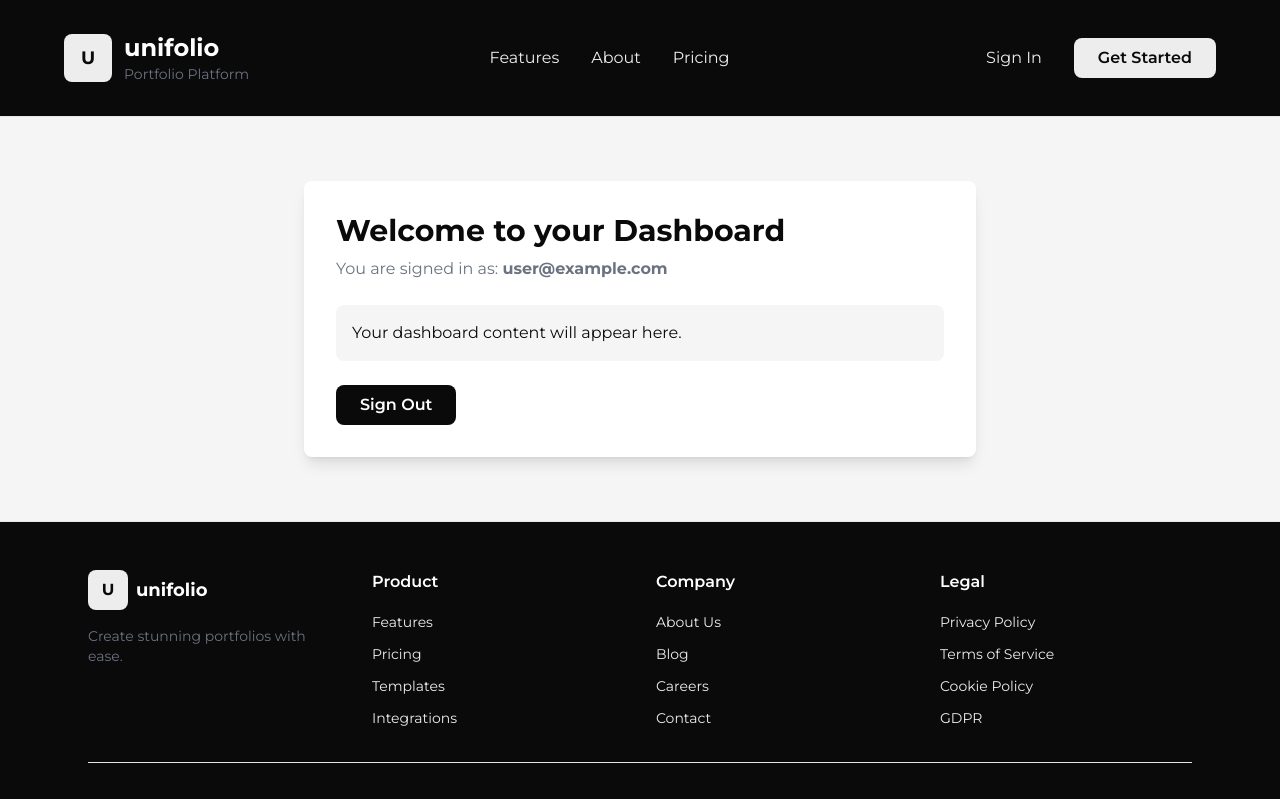
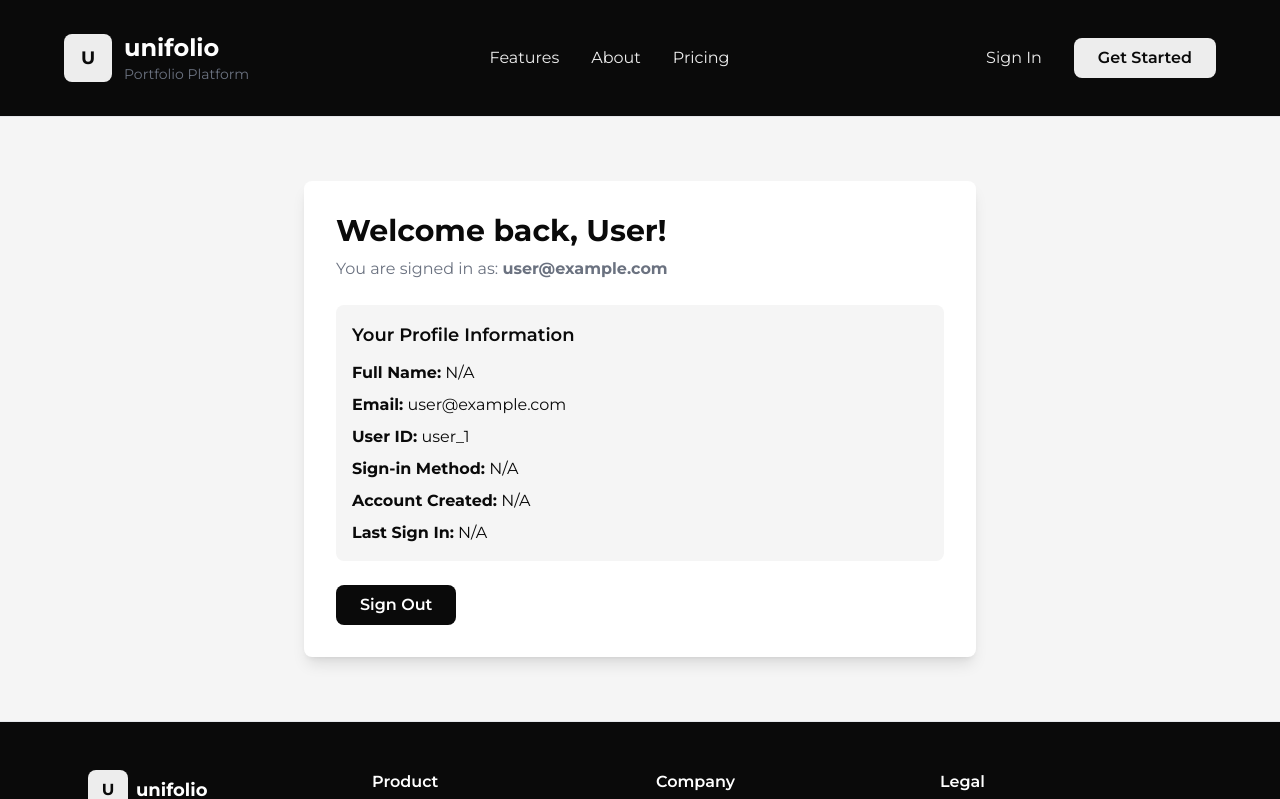
Before and after one commit to unifoliocs181/unifolio-core, a Next.js app: page /dashboard in a window 1280 px wide. Shown: the top 799 px of the page. Built offline with nearby package versions, Linux system fonts and the light colour scheme; no server answers; the database is empty; sample sign-in values are in the browser's storage.

Commit message:
Set up Firestore

```diff
--- a/src/app/dashboard/page.tsx
+++ b/src/app/dashboard/page.tsx
@@ -2,13 +2,15 @@
 import LoginHeader from '../../components/login/LoginHeader'
 import LoginFooter from '../../components/login/LoginFooter'
 import { useRouter } from 'next/navigation'
-import { auth } from '../firebase'
+import { auth, getUserFromDatabase, UserData } from '../firebase'
 import { useAuthState } from 'react-firebase-hooks/auth'
-import { useEffect } from 'react'
+import { useEffect, useState } from 'react'
 
 export default function Dashboard() {
   const router = useRouter()
   const [user, loading] = useAuthState(auth)
+  const [userData, setUserData] = useState<UserData | null>(null)
+  const [loadingUserData, setLoadingUserData] = useState(true)
 
   useEffect(() => {
     if (!loading && !user) {
@@ -16,7 +18,24 @@ export default function Dashboard() {
     }
   }, [user, loading, router])
 
-  if (loading) {
+  useEffect(() => {
+    const fetchUserData = async () => {
+      if (user) {
+        try {
+          const data = await getUserFromDatabase(user.uid)
+          setUserData(data)
+        } catch (error) {
+          console.error('Error fetching user data:', error)
+        } finally {
+          setLoadingUserData(false)
+        }
+      }
+    }
+
+    fetchUserData()
+  }, [user])
+
+  if (loading || loadingUserData) {
     return (
       <div className="min-h-screen flex items-center justify-center bg-unifolio-lightgray">
         <p className="text-unifolio-mediumgray">Loading...</p>
@@ -34,15 +53,42 @@ export default function Dashboard() {
       <div className="flex items-center justify-center py-16 px-4">
         <div className="w-full max-w-2xl bg-unifolio-white rounded-lg shadow-lg p-8">
           <h2 className="text-3xl font-bold text-unifolio-dark mb-2">
-            Welcome to your Dashboard
+            Welcome back, {userData?.fullName || 'User'}!
           </h2>
           <p className="text-unifolio-mediumgray mb-6">
             You are signed in as: <strong>{user.email}</strong>
           </p>
           <div className="mt-6 p-4 bg-unifolio-lightgray rounded-lg">
-            <p className="text-unifolio-dark">
-              Your dashboard content will appear here.
-            </p>
+            <h3 className="text-lg font-semibold text-unifolio-dark mb-3">
+              Your Profile Information
+            </h3>
+            <div className="space-y-2 text-unifolio-dark">
+              <p>
+                <strong>Full Name:</strong> {userData?.fullName || 'N/A'}
+              </p>
+              <p>
+                <strong>Email:</strong> {userData?.email || user.email}
+              </p>
+              <p>
+                <strong>User ID:</strong> {userData?.uid || user.uid}
+              </p>
+              <p>
+                <strong>Sign-in Method:</strong>{' '}
+                {userData?.signInMethod || 'N/A'}
+              </p>
+              <p>
+                <strong>Account Created:</strong>{' '}
+                {userData?.createdAt
+                  ? new Date(userData.createdAt).toLocaleDateString()
+                  : 'N/A'}
+              </p>
+              <p>
+                <strong>Last Sign In:</strong>{' '}
+                {userData?.lastSignIn
+                  ? new Date(userData.lastSignIn).toLocaleString()
+                  : 'N/A'}
+              </p>
+            </div>
           </div>
           <button
             onClick={() => {
--- a/src/app/firebase.ts
+++ b/src/app/firebase.ts
@@ -1,6 +1,7 @@
 // Import the functions you need from the SDKs you need
 import { initializeApp } from 'firebase/app'
 import { getAuth } from 'firebase/auth'
+import { getFirestore, doc, setDoc, getDoc } from 'firebase/firestore'
 // TODO: Add SDKs for Firebase products that you want to use
 // https://firebase.google.com/docs/web/setup#available-libraries
 
@@ -20,3 +21,44 @@ const firebaseConfig = {
 const app = initializeApp(firebaseConfig)
 
 export const auth = getAuth(app)
+export const db = getFirestore(app)
+
+// User data interface
+export interface UserData {
+  uid: string
+  email: string
+  fullName: string
+  signInMethod: string
+  agreeToTerms: boolean
+  createdAt: string
+  lastSignIn: string
+}
+
+// Save user data to Firestore
+export const saveUserToDatabase = async (userData: UserData) => {
+  try {
+    const userRef = doc(db, 'users', userData.uid)
+    await setDoc(userRef, userData, { merge: true })
+    console.log('User data saved successfully')
+  } catch (error) {
+    console.error('Error saving user data:', error)
+    throw error
+  }
+}
+
+// Get user data from Firestore
+export const getUserFromDatabase = async (uid: string) => {
+  try {
+    const userRef = doc(db, 'users', uid)
+    const userSnap = await getDoc(userRef)
+
+    if (userSnap.exists()) {
+      return userSnap.data() as UserData
+    } else {
+      return null
+    }
+  } catch (error) {
+    console.error('Error getting user data:', error)
+    throw error
+  }
+}
--- a/src/app/login/page.tsx
+++ b/src/app/login/page.tsx
@@ -2,7 +2,7 @@
 import LoginHeader from '../../components/login/LoginHeader'
 import LoginFooter from '../../components/login/LoginFooter'
 import { useRouter } from 'next/navigation'
-import { auth } from '../firebase'
+import { auth, saveUserToDatabase, getUserFromDatabase } from '../firebase'
 import { useSignInWithEmailAndPassword } from 'react-firebase-hooks/auth'
 
 export default function Login() {
@@ -18,6 +18,15 @@ export default function Login() {
     try {
       const result = await signInWithEmailAndPassword(email, password)
       if (result?.user) {
+        // Update lastSignIn timestamp
+        const existingUserData = await getUserFromDatabase(result.user.uid)
+        if (existingUserData) {
+          await saveUserToDatabase({
+            ...existingUserData,
+            lastSignIn: new Date().toISOString(),
+          })
+        }
+
         router.push('/dashboard')
       } else {
         alert('Failed to sign in. Please check your credentials.')
--- a/src/app/signup/page.tsx
+++ b/src/app/signup/page.tsx
@@ -4,7 +4,7 @@ import React, { useState } from 'react'
 import SignUpHeader from '../../components/signup/SignUpHeader'
 import SignUpFooter from '../../components/signup/SignUpFooter'
 import { useRouter } from 'next/navigation'
-import { auth } from '../firebase'
+import { auth, saveUserToDatabase } from '../firebase'
 import {
   useCreateUserWithEmailAndPassword,
   useSendEmailVerification,
@@ -51,6 +51,17 @@ const SignUp = () => {
     try {
       const result = await createUser(formData.email, formData.password)
       if (result?.user) {
+        // Save user data to Firestore
+        await saveUserToDatabase({
+          uid: result.user.uid,
+          email: result.user.email || formData.email,
+          fullName: formData.fullName,
+          signInMethod: 'email',
+          agreeToTerms: formData.agreeToTerms,
+          createdAt: new Date().toISOString(),
+          lastSignIn: new Date().toISOString(),
+        })
+
         await sendEmailVerification()
         alert(
           'Account created successfully! Please check your email to verify your account.'
```
